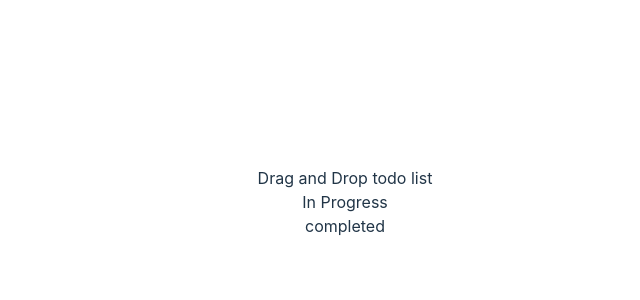
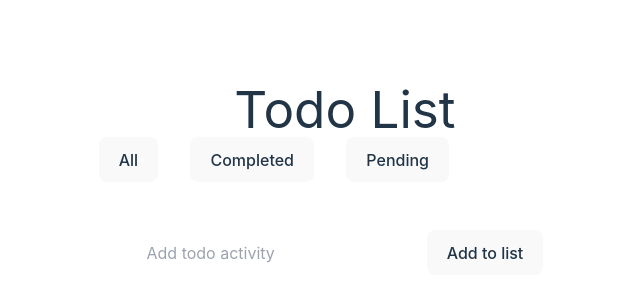
Before and after one commit to Kanishak7131/Reactjs-Mini-Projects, a React (Vite) app: page / in a window 1280 px wide. Shown: the part 198-498 px from the top of the page, without its empty margins (295-935 px from the left). Built offline with nearby package versions, Linux system fonts and the light colour scheme; no server answers.

Commit message:
new Components

```diff
--- a/src/App.jsx
+++ b/src/App.jsx
@@ -41,12 +41,15 @@ import Tip from './components/Tip'
 import AudioPlayer from './components/AudioPlayer'
 import BMI from './components/BMI'
 import DragandDrop from './components/DrapandDrop'
+import FormValidtion from './components/FormValidation'
+import FileUpload from './components/FileUpload'
+import Todo from './components/Todo'
 
 function App() {
 
   return (
     <>
-      <DragandDrop />
+      <Todo />
     </>
   )
 }
--- /dev/null
+++ b/src/components/FileUpload/index.jsx
@@ -0,0 +1,17 @@
+import { useState } from "react"
+
+export default function FileUpload() {
+    let [file, setfile] = useState()
+
+    function handleChange(e) {
+        console.log(e.target.files)
+        console.log(URL.createObjectURL(e.target.files[0]))
+        setfile(URL.createObjectURL(e.target.files[0]))
+    }
+
+    return (<>
+        <h2>File Upload</h2>
+        <input type="file" onChange={handleChange} />
+        <img src={file} alt="file upload view" />
+    </>)
+}
--- /dev/null
+++ b/src/components/FormValidation/index.jsx
@@ -0,0 +1,20 @@
+import { useState } from "react"
+
+export default function FormValidtion() {
+    let [username, setUsername] = useState("")
+    let [email, setEmail] = useState("")
+    let [password, setpassword] = useState("")
+    return (
+        <>
+            <h2>Form Validation</h2>
+            <label>Username : </label>
+            <input value={username} onChange={(e) => setUsername(e.target.value)} />
+            {username && username.length < 3 && <p>PLease enter more than 3 characters</p>}
+            <label>Email : </label>
+            <input value={email} onChange={(e) => setEmail(e.target.value)} type="email" />
+            <label>Password : </label>
+            <input value={password} onChange={(e) => setpassword(e.target.value)} type="password" />
+            <button>Submit</button>
+        </>
+    )
+}
--- /dev/null
+++ b/src/components/Todo/index.jsx
@@ -0,0 +1,88 @@
+import { useEffect, useState } from "react"
+
+export default function Todo() {
+    let [input, setInput] = useState("")
+    let [list, setList] = useState([])
+    let [filteredlist, setfilteredist] = useState([]);
+    let [showfilteredlist, setShowfilteredlist] = useState("")
+
+    useEffect(() => {
+        if (showfilteredlist) {
+            if (showfilteredlist == "Completed") {
+                setfilteredist(list.filter((item) => item.status == true))
+            }
+
+            if (showfilteredlist == "Pending") {
+                setfilteredist(list.filter((item) => item.status == false))
+            }
+        }
+    }, [showfilteredlist, list])
+    function handleAddtolist() {
+        setList(prevList => [
+            ...prevList,
+            {
+                title: input,
+                status: false,
+                id: input
+            }
+        ])
+        setInput("")
+    }
+
+    function handleFilter(type) {
+        if (type == 'All') {
+            setShowfilteredlist("")
+        }
+        if (type == "Completed") {
+            setShowfilteredlist("Completed")
+        }
+        if (type == "Pending") {
+            setShowfilteredlist("Pending")
+        }
+    }
+
+    function handleCheckbox(title) {
+        let listClone = list.slice()
+        let index = listClone.findIndex((item) => item.title == title)
+        let linetoUpdate = listClone[index]
+        linetoUpdate.status = !linetoUpdate.status
+        listClone[index] = linetoUpdate;
+        setList(listClone)
+    }
+    function handleDelete(title) {
+        setList(list.filter((item) => item.title !== title))
+    }
+    console.log("list", list);
+    return (<>
+        <h1>Todo List</h1>
+        <div style={{ display: "flex", gap: "2rem", marginBottom: "2rem" }}>
+            <button onClick={() => handleFilter("All")}>All</button>
+            <button onClick={() => handleFilter("Completed")}>Completed</button>
+            <button onClick={() => handleFilter("Pending")}>Pending</button>
+        </div>
+        <div style={{ display: "flex", gap: "2rem", margin: "3rem" }}>
+            <input placeholder="Add todo activity" value={input} onChange={(e) => setInput(e.target.value)} />
+            <button onClick={handleAddtolist}>Add to list </button>
+        </div>
+        {!showfilteredlist && list && list.length > 0 && list.map((item) => {
+            return (
+                <div key={item.id} style={{ display: "flex", gap: "2rem", alignItems: "center", marginTop: "1rem" }} >
+                    <input type="checkbox" onChange={() => handleCheckbox(item.title)} checked={item.status} />
+                    <p style={{ fontWeight: "bold" }}>{item.title}</p>
+                    <button onClick={() => handleDelete(item.title)}>Delete</button>
+                </div>
+            )
+        })}
+
+        {showfilteredlist && filteredlist && filteredlist.length > 0 && filteredlist.map((item) => {
+            return (
+                <div key={item.id} style={{ display: "flex", gap: "2rem" }} >
+                    <input type="checkbox" onChange={() => handleCheckbox(item.title)} checked={item.status} />
+                    <p style={{ fontWeight: "bold" }}>{item.title}</p>
+                    <button onClick={() => handleDelete(item.title)}>Delete</button>
+                </div>
+            )
+        })}
+
+    </>)
+}
```
